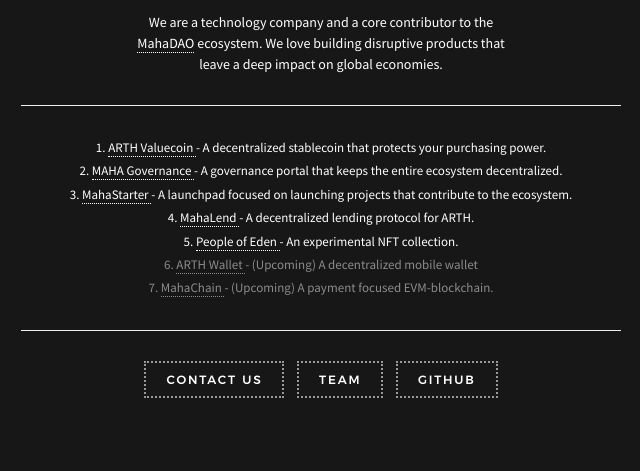
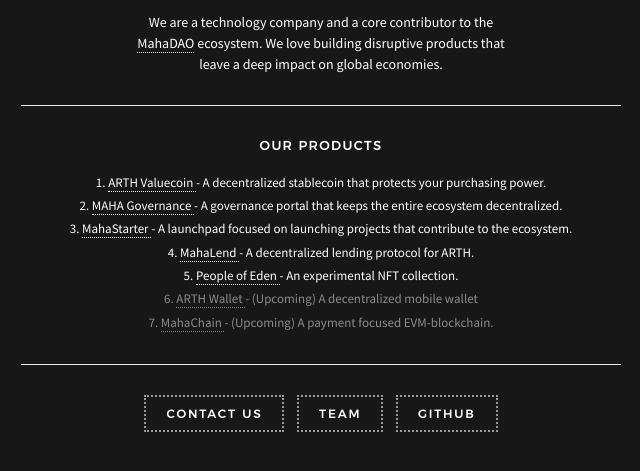
Before and after one commit to MahaDAO/mahalabs.xyz, a website: page public/index.html in a window 1280 px wide. Shown: the part 265-736 px from the top of the page, without its empty margins (319-959 px from the left). Drawn offline with Linux system fonts and the light colour scheme; files whose address does not match are found by name; a web font is replaced by a local one.

Commit message:
update content

```diff
--- a/public/css/style.css
+++ b/public/css/style.css
@@ -64,6 +64,12 @@
 a.link:hover {
   color: #fff !important;
   border-bottom: 1px dotted #fff;
+}
+
+h3 {
+  margin-bottom: 15px !important;
+  font-size: 13px !important;
+  text-transform: uppercase;
 }
 
 @font-face {
--- a/public/index.html
+++ b/public/index.html
@@ -155,6 +155,8 @@
 
                     <hr />
 
+                    <h3>Our Products</h3>
+
                     <div>
                       1.
                       <a class="link" href="https://arth.loans/">
```
